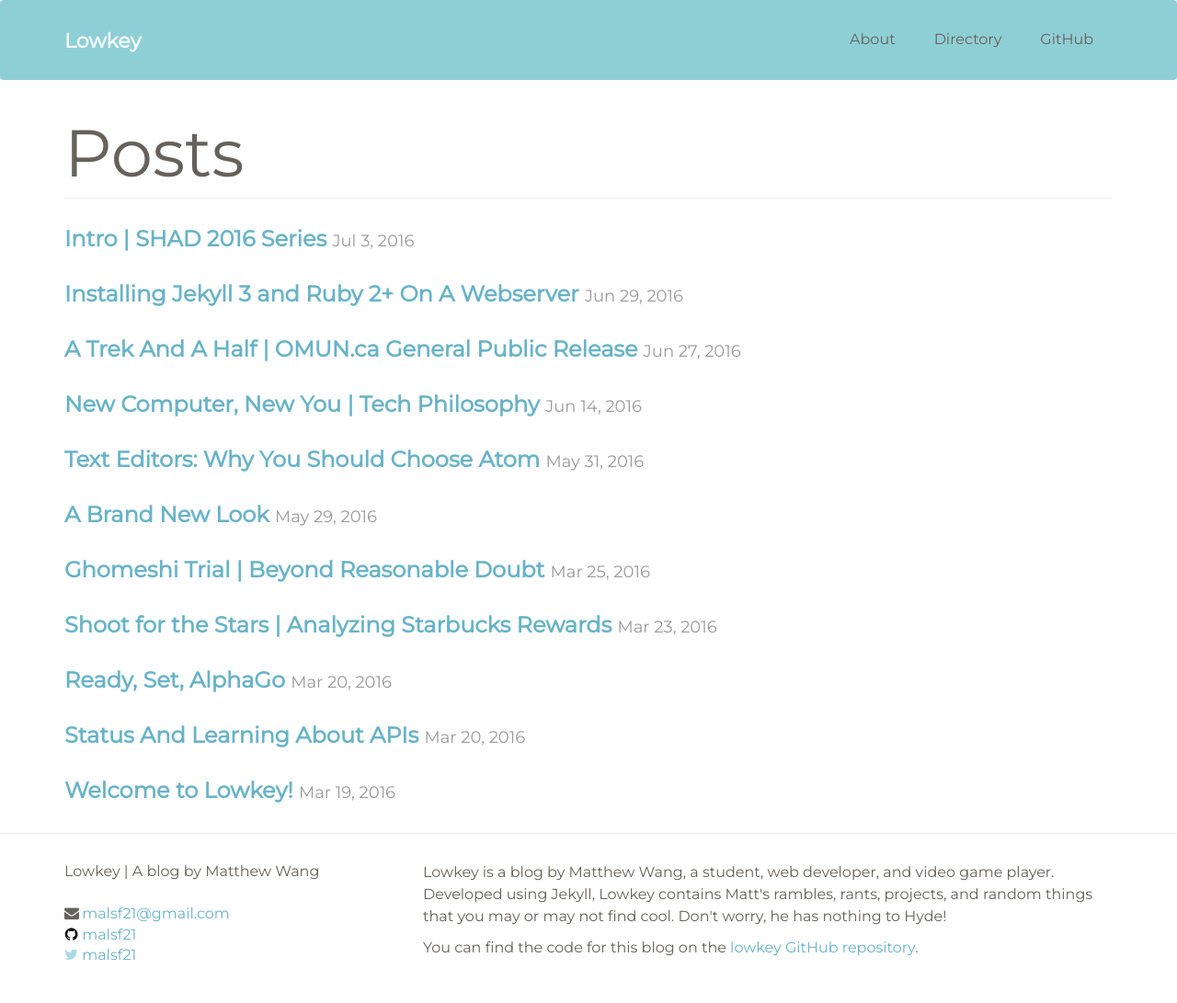
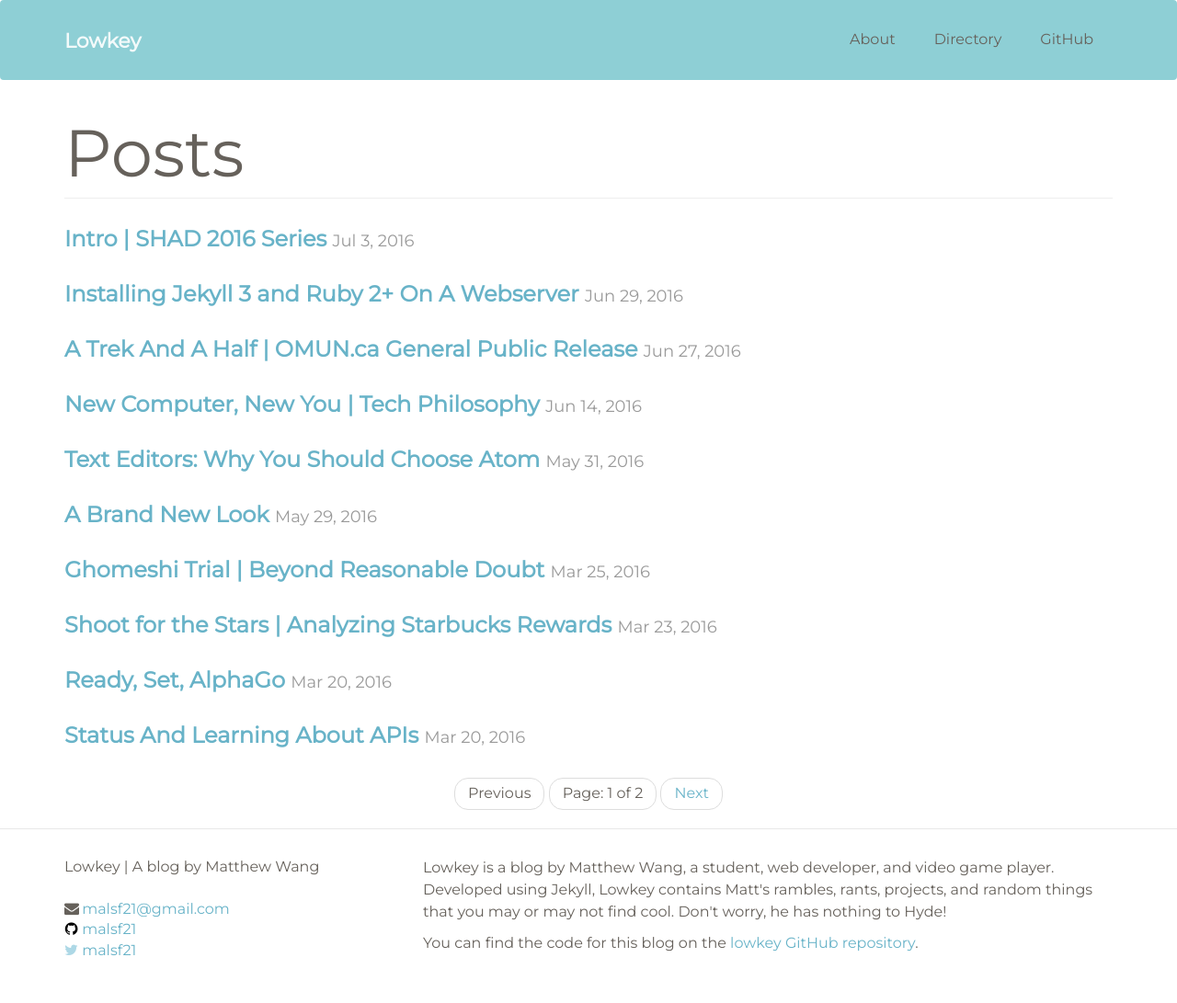
Before and after one commit to mattxwang/lowkey, a Jekyll site: the page built from index.html, in a window 1280 px wide. Shown: the whole page at 92% size. Built offline with Jekyll 4.4.1, drawn with Linux system fonts in a browser that asks for light colours; the list of posts is cut into pages by our own code.

Commit message:
adds pagination to site

```diff
--- a/_config.yml
+++ b/_config.yml
@@ -15,3 +15,6 @@
 # Build settings
 markdown: kramdown
 exclude: [vendor]
+
+gems: [jekyll-paginate]
+paginate: 10
--- a/index.html
+++ b/index.html
@@ -7,13 +7,28 @@
   <h1 class="page-header">Posts</h1>
 
   <ul class="post-list">
-    {% for post in site.posts %}
+    {% for post in paginator.posts %}
       <li>
         <h4>
           <a href="{{ post.url | prepend: site.baseurl }}">{{ post.title }}</a> <small>{{ post.date | date: "%b %-d, %Y" }}</small>
         </h4>
       </li>
     {% endfor %}
+    <nav>
+      <ul class="pager">
+        <li>{% if paginator.previous_page %}
+          <a href="{{ paginator.previous_page_path }}" class="previous">Previous</a>
+        {% else %}
+          <span class="previous">Previous</span>
+        {% endif %}</li>
+        <li><span class="page_number ">Page: {{ paginator.page }} of {{ paginator.total_pages }}</span></li>
+        <li>{% if paginator.next_page %}
+          <a href="{{ paginator.next_page_path }}" class="next">Next</a>
+        {% else %}
+          <span class="next ">Next</span>
+        {% endif %}</li>
+      </ul>
+    </nav>
   </ul>
 
 </div>
```
